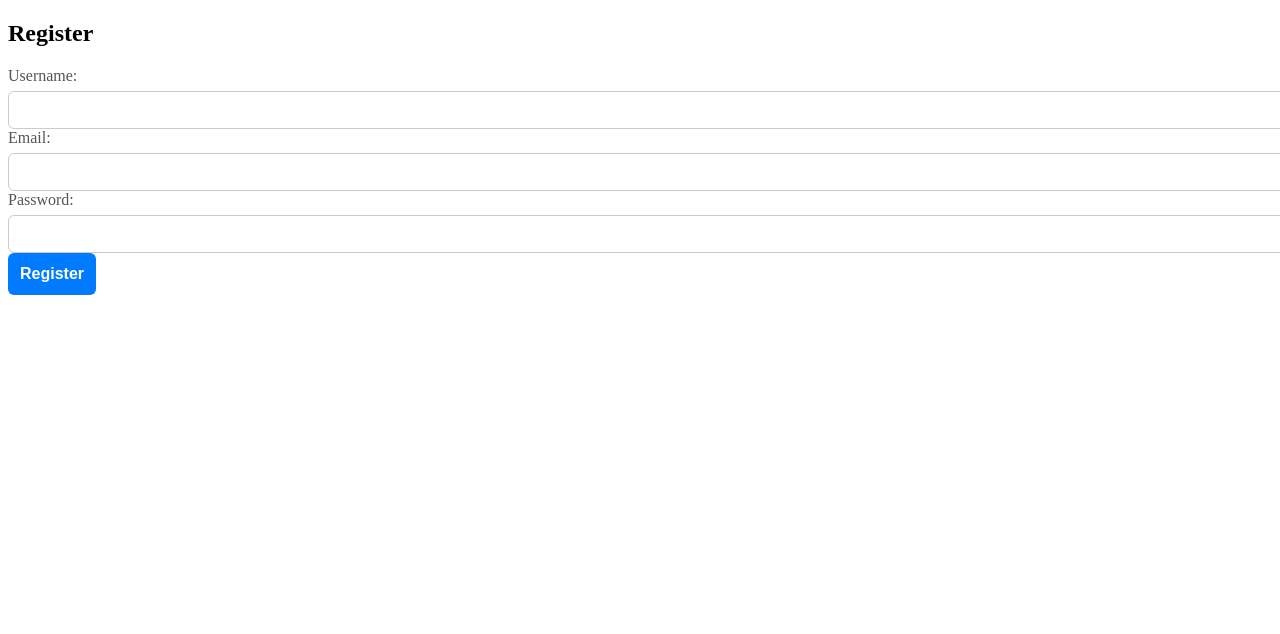
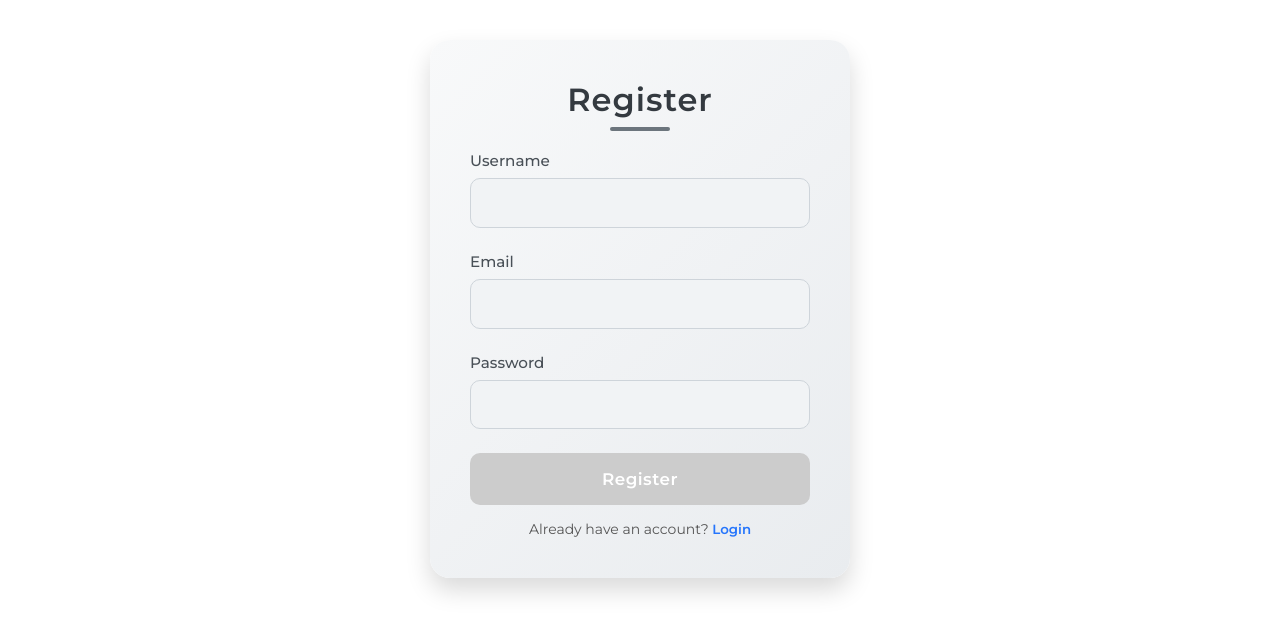
Before and after one commit to Monalisa-Jena2309/NewProject, an Angular app: page /register in a window 1280 px wide. Shown: the top 634 px of the page. Built offline with nearby package versions, Linux system fonts and the light colour scheme.

Commit message:
styles applied to login & register page

```diff
--- a/src/app/login/login.component.css
+++ b/src/app/login/login.component.css
@@ -1,68 +1,157 @@
-.auth-container {
-  width: 350px;
-  margin: 60px auto;
-  padding: 30px;
-  background: #fff;
-  border-radius: 12px;
-  box-shadow: 0 4px 12px rgba(0,0,0,0.1);
-  text-align: center;
+/* Enhanced General Styling */
+@import url('https://fonts.googleapis.com/css2?family=Montserrat:wght@400;500;600;700&display=swap');
+
+* {
+  margin: 0;
+  padding: 0;
+  box-sizing: border-box;
+  font-family: 'Montserrat', sans-serif; /* A more modern and elegant font */
 }
 
-.auth-container h2 {
-  margin-bottom: 20px;
-  color: #333;
+/* Container */
+.login-container {
+  max-width: 420px; /* Slightly wider for a more spacious feel */
+  margin: 5vh auto;
+  padding: 2.5rem; /* Increased padding for better internal spacing */
+  background: linear-gradient(135deg, #f8f9fa, #e9ecef); /* Lighter, more subtle gradient */
+  border-radius: 20px; /* More rounded corners for a softer look */
+  box-shadow: 0 12px 25px rgba(0, 0, 0, 0.15); /* A more pronounced, elevated shadow */
+  text-align: center;
+  transition: transform 0.3s ease-in-out, box-shadow 0.3s ease-in-out; /* Smooth hover transition */
 }
 
-.auth-form {
-  display: flex;
-  flex-direction: column;
-  gap: 15px;
+.login-container:hover {
+  transform: translateY(-5px); /* Adds a subtle lift on hover */
+  box-shadow: 0 15px 30px rgba(0, 0, 0, 0.2); /* Deeper shadow on hover */
 }
 
-.form-group {
+/* Heading */
+.login-container h2 {
+  margin-bottom: 2rem;
+  color: #343a40; /* Darker, more professional heading color */
+  font-size: 2rem; /* Larger font size */
+  font-weight: 600; /* Bolder font weight */
+  letter-spacing: 1px; /* Improved readability */
+  position: relative;
+}
+
+.login-container h2::after {
+  content: '';
+  position: absolute;
+  bottom: -0.75rem;
+  left: 50%;
+  transform: translateX(-50%);
+  width: 60px; /* Wider underline */
+  height: 4px;
+  background: #6c757d; /* A stylish, subtle underline color */
+  border-radius: 2px;
+}
+
+/* Form Fields */
+.login-container form div {
+  margin-bottom: 1.5rem; /* Increased spacing between form fields */
   text-align: left;
 }
 
-label {
+.login-container label {
   display: block;
-  margin-bottom: 6px;
+  margin-bottom: 0.5rem;
+  color: #495057;
   font-weight: 500;
-  color: #555;
+  transition: color 0.3s ease;
 }
 
-input {
+.login-container input {
   width: 100%;
-  padding: 10px;
-  border: 1px solid #ccc;
-  border-radius: 6px;
-  font-size: 14px;
+  padding: 1rem; /* Larger padding for a more modern, touch-friendly field */
+  border: 1px solid #ced4da;
+  border-radius: 10px; /* More rounded corners */
+  font-size: 1rem;
+  background-color: #f1f3f5; /* Light gray background for a clean look */
+  transition: all 0.3s ease;
 }
 
-button {
-  background-color: #007bff;
-  color: #fff;
-  padding: 12px;
-  border: none;
-  border-radius: 6px;
-  cursor: pointer;
-  font-size: 16px;
-  font-weight: bold;
+.login-container input:focus {
+  border-color: #4dabf7; /* Brighter, more vibrant focus color */
+  box-shadow: 0 0 0 3px rgba(77, 171, 247, 0.25); /* Glow effect on focus */
+  outline: none;
+  background-color: #fff; /* White background on focus for contrast */
 }
 
-button:hover {
-  background-color: #0056b3;
+/* Buttons */
+.login-container button[type="submit"] {
+  width: 100%;
+  background: linear-gradient(45deg, #4dabf7, #6982f6); /* Vibrant blue-purple gradient */
+  color: white;
+  border: none;
+  padding: 1rem 1.5rem; /* Larger padding */
+  border-radius: 10px;
+  cursor: pointer;
+  font-size: 1.1rem; /* Slightly larger font */
+  font-weight: 600;
+  letter-spacing: 0.5px;
+  transition: all 0.4s ease;
+  position: relative;
+  overflow: hidden;
+  box-shadow: 0 6px 15px rgba(105, 130, 246, 0.3); /* Soft shadow for a floating effect */
 }
 
-.switch {
-  margin-top: 10px;
-  font-size: 14px;
+.login-container button[type="submit"]:hover {
+  transform: translateY(-3px); /* Lifts the button slightly */
+  box-shadow: 0 8px 20px rgba(105, 130, 246, 0.4); /* Deeper shadow on hover */
 }
 
-.switch a {
-  color: #007bff;
-  text-decoration: none;
+.login-container button[type="submit"]:active {
+  transform: translateY(1px); /* A slight press down effect */
 }
 
-.switch a:hover {
-  text-decoration: underline;
+/* Register Link */
+.login-container p {
+  margin-top: 1.5rem;
+  font-size: 0.95rem;
+  color: #6c757d;
 }
+
+.login-container p button {
+  background: none;
+  color: #6982f6; /* Matching the button gradient color */
+  border: none;
+  font-weight: 600; /* Bolder for emphasis */
+  cursor: pointer;
+  padding: 0;
+  font-size: 0.95rem;
+  transition: color 0.3s ease;
+  position: relative;
+}
+
+.login-container p button::after {
+  content: '';
+  position: absolute;
+  bottom: -2px;
+  left: 0;
+  width: 0;
+  height: 2px;
+  background-color: #6982f6;
+  transition: width 0.3s ease-out; /* Smooth underline animation */
+}
+
+.login-container p button:hover {
+  color: #4dabf7;
+}
+
+.login-container p button:hover::after {
+  width: 100%;
+}
+
+/* Responsive */
+@media (max-width: 480px) {
+  .login-container {
+    margin: 2vh 1rem;
+    padding: 1.5rem;
+  }
+
+  .login-container h2 {
+    font-size: 1.6rem;
+    margin-bottom: 1.5rem;
+  }
+}
--- a/src/app/login/login.component.html
+++ b/src/app/login/login.component.html
@@ -1,21 +1,46 @@
 <div class="login-container">
   <h2>Login</h2>
+
+  <!-- Feedback message -->
+  <div *ngIf="message" class="feedback-message success">{{ message }}</div>
+  <div *ngIf="errorMessage" class="feedback-message error">{{ errorMessage }}</div>
 
   <form #loginForm="ngForm" (ngSubmit)="onSubmit(loginForm)">
 
     <!-- Username -->
     <div>
       <label>Username</label>
-      <input type="text" name="username" [(ngModel)]="credentials.username" required />
+      <input
+        type="text"
+        name="username"
+        [(ngModel)]="credentials.username"
+        required
+        #username="ngModel"
+      />
+      <div *ngIf="username.invalid && username.touched" class="validation-error">
+        Username is required
+      </div>
     </div>
 
     <!-- Password -->
     <div>
       <label>Password</label>
-      <input type="password" name="password" [(ngModel)]="credentials.password" required />
+      <input
+        type="password"
+        name="password"
+        [(ngModel)]="credentials.password"
+        required
+        minlength="6"
+        #password="ngModel"
+      />
+      <div *ngIf="password.invalid && password.touched" class="validation-error">
+        Password must be at least 6 characters
+      </div>
     </div>
 
-    <button type="submit">Login</button>
+    <button type="submit" [disabled]="loginForm.invalid || isLoading">
+      {{ isLoading ? 'Logging in...' : 'Login' }}
+    </button>
   </form>
 
   <p>
--- a/src/app/login/login.component.ts
+++ b/src/app/login/login.component.ts
@@ -2,36 +2,50 @@ import { Component } from '@angular/core';
 import { FormsModule } from '@angular/forms';
 import { Router } from '@angular/router';
 import { AuthService } from '../auth.service';
+import { CommonModule } from '@angular/common';   // ⬅️ Add this
 
 @Component({
   selector: 'app-login',
   standalone: true,
-  imports: [FormsModule],
+  imports: [FormsModule, CommonModule],   // ⬅️ Include CommonModule
   templateUrl: './login.component.html',
   styleUrls: ['./login.component.css']
 })
 export class LoginComponent {
   credentials = { username: '', password: '' };
+  isLoading = false;
+  message = '';
+  errorMessage = '';
 
   constructor(private authService: AuthService, private router: Router) {}
 
   onSubmit(form: any) {
-    if (form.valid) {
-      this.authService.login(this.credentials).subscribe({
-        next: () => {
-          alert('Login successful!');
-          this.router.navigate(['/dashboard']);   // ✅ only dashboard after login
-        },
-        error: () => {
-          alert('Login failed! Please check username/password.');
-        }
-      });
-    } else {
-      alert('Please fill in all required fields.');
+    if (!form.valid) {
+      this.errorMessage = '❌ All fields are required!';
+      this.message = '';
+      return;
     }
+
+    this.isLoading = true;
+    this.errorMessage = '';
+    this.message = '';
+
+    this.authService.login(this.credentials).subscribe({
+      next: () => {
+        this.isLoading = false;
+        this.message = '✅ Login successful!';
+        this.errorMessage = '';
+        this.router.navigate(['/dashboard']);
+      },
+      error: () => {
+        this.isLoading = false;
+        this.errorMessage = '❌ Login failed! Please check username/password.';
+        this.message = '';
+      }
+    });
   }
 
   goToRegister() {
-    this.router.navigate(['/register']);   // ✅ navigate to register page
+    this.router.navigate(['/register']);
   }
 }
--- a/src/app/register/register.component.css
+++ b/src/app/register/register.component.css
@@ -1,68 +1,180 @@
-.auth-container {
-  width: 350px;
-  margin: 60px auto;
-  padding: 30px;
-  background: #fff;
-  border-radius: 12px;
-  box-shadow: 0 4px 12px rgba(0,0,0,0.1);
+/* Google Font */
+@import url('https://fonts.googleapis.com/css2?family=Montserrat:wght@400;500;600;700&display=swap');
+
+/* Global Reset */
+* {
+  margin: 0;
+  padding: 0;
+  box-sizing: border-box;
+  font-family: 'Montserrat', sans-serif;
+}
+
+/* Container */
+.register-container {
+  max-width: 420px;
+  margin: 5vh auto;
+  padding: 2.5rem;
+  background: linear-gradient(135deg, #f8f9fa, #e9ecef);
+  border-radius: 20px;
+  box-shadow: 0 12px 25px rgba(0, 0, 0, 0.15);
+  text-align: center;
+  transition: transform 0.3s ease-in-out, box-shadow 0.3s ease-in-out;
+}
+
+.register-container:hover {
+  transform: translateY(-5px);
+  box-shadow: 0 15px 30px rgba(0, 0, 0, 0.2);
+}
+
+/* Heading */
+.register-container h2 {
+  margin-bottom: 2rem;
+  color: #343a40;
+  font-size: 2rem;
+  font-weight: 600;
+  letter-spacing: 1px;
+  position: relative;
+}
+
+.register-container h2::after {
+  content: '';
+  position: absolute;
+  bottom: -0.75rem;
+  left: 50%;
+  transform: translateX(-50%);
+  width: 60px;
+  height: 4px;
+  background: #6c757d;
+  border-radius: 2px;
+}
+
+/* Feedback message */
+.feedback-message {
+  margin-bottom: 1.2rem;
+  padding: 0.9rem 1rem;
+  border-radius: 10px;
+  font-weight: 500;
+  font-size: 0.95rem;
   text-align: center;
 }
 
-.auth-container h2 {
-  margin-bottom: 20px;
-  color: #333;
+.feedback-message.success {
+  background: #d4edda;
+  color: #155724;
+  border: 1px solid #c3e6cb;
 }
 
-.auth-form {
-  display: flex;
-  flex-direction: column;
-  gap: 15px;
+.feedback-message.error {
+  background: #f8d7da;
+  color: #721c24;
+  border: 1px solid #f5c6cb;
 }
 
-.form-group {
+/* Form Fields */
+.register-container form div {
+  margin-bottom: 1.5rem;
   text-align: left;
 }
 
-label {
+.register-container label {
   display: block;
-  margin-bottom: 6px;
+  margin-bottom: 0.5rem;
+  color: #495057;
   font-weight: 500;
+  font-size: 0.95rem;
+}
+
+.register-container input {
+  width: 100%;
+  padding: 0.9rem 1rem;
+  border: 1px solid #ced4da;
+  border-radius: 10px;
+  font-size: 1rem;
+  background-color: #f1f3f5;
+  transition: all 0.3s ease;
+}
+
+.register-container input:focus {
+  border-color: #4dabf7;
+  box-shadow: 0 0 0 3px rgba(77, 171, 247, 0.25);
+  outline: none;
+  background-color: #fff;
+}
+
+/* Validation Errors */
+.validation-error {
+  color: #e03131;
+  font-size: 0.85rem;
+  margin-top: 0.4rem;
+}
+
+/* Buttons */
+.register-container button[type="submit"] {
+  width: 100%;
+  background: linear-gradient(45deg, #4dabf7, #6982f6);
+  color: #fff;
+  border: none;
+  padding: 1rem;
+  border-radius: 10px;
+  cursor: pointer;
+  font-size: 1.05rem;
+  font-weight: 600;
+  letter-spacing: 0.5px;
+  transition: all 0.3s ease;
+  box-shadow: 0 6px 15px rgba(105, 130, 246, 0.3);
+}
+
+.register-container button[type="submit"]:hover:not(:disabled) {
+  transform: translateY(-3px);
+  box-shadow: 0 8px 20px rgba(105, 130, 246, 0.4);
+}
+
+.register-container button[type="submit"]:disabled {
+  background: #ccc;
+  box-shadow: none;
+  cursor: not-allowed;
+}
+p {
+  margin-top: 15px;
+  font-size: 14px;
+  text-align: center;
   color: #555;
 }
 
-input {
-  width: 100%;
-  padding: 10px;
-  border: 1px solid #ccc;
-  border-radius: 6px;
-  font-size: 14px;
+p button {
+  background: none;
+  border: none;
+  color: #2575fc; /* same blue as your theme */
+  font-weight: 600;
+  cursor: pointer;
+ transition: width 0.3s ease-out;
 }
 
-button {
-  background-color: #007bff;
-  color: #fff;
-  padding: 12px;
-  border: none;
-  border-radius: 6px;
-  cursor: pointer;
-  font-size: 16px;
-  font-weight: bold;
+p button:hover {
+  color: #6a11cb; /* hover effect */
+  text-decoration: underline;
 }
 
-button:hover {
-  background-color: #0056b3;
+
+/* Responsive */
+@media (max-width: 480px) {
+  .register-container {
+    margin: 2vh 1rem;
+    padding: 1.8rem;
   }
 
-.switch {
-  margin-top: 10px;
-  font-size: 14px;
+  .register-container h2 {
+    font-size: 1.6rem;
+    margin-bottom: 1.5rem;
   }
 
-.switch a {
-  color: #007bff;
-  text-decoration: none;
+  .register-container input {
+    padding: 0.8rem;
+    font-size: 0.95rem;
   }
 
-.switch a:hover {
-  text-decoration: underline;
+  .register-container button[type="submit"] {
+    padding: 0.9rem;
+    font-size: 1rem;
   }
+}
--- a/src/app/register/register.component.html
+++ b/src/app/register/register.component.html
@@ -1,14 +1,18 @@
-<h2>Register</h2>
+<div class="register-container">
+  <h2 class="form-title">Register</h2>
 
   <!-- Feedback message -->
-<div *ngIf="message" [style.color]="message.includes('❌') ? 'red' : 'green'" style="margin-bottom:10px;">
+  <div *ngIf="message"
+       class="feedback-message"
+       [ngClass]="message.includes('❌') ? 'error' : 'success'">
     {{ message }}
   </div>
 
   <form #registerForm="ngForm" (ngSubmit)="onSubmit(registerForm)">
+
     <!-- Username -->
     <div>
-    <label>Username:</label>
+      <label>Username</label>
       <input
         type="text"
         name="username"
@@ -17,14 +21,14 @@
         minlength="3"
         #username="ngModel"
       />
-    <div *ngIf="username.invalid && username.touched" style="color:red;">
+      <div *ngIf="username.invalid && username.touched" class="validation-error">
         Username must be at least 3 characters
       </div>
     </div>
 
     <!-- Email -->
     <div>
-    <label>Email:</label>
+      <label>Email</label>
       <input
         type="email"
         name="email"
@@ -32,14 +36,14 @@
         required
         #email="ngModel"
       />
-    <div *ngIf="email.invalid && email.touched" style="color:red;">
+      <div *ngIf="email.invalid && email.touched" class="validation-error">
         Enter a valid email
       </div>
     </div>
 
     <!-- Password -->
     <div>
-    <label>Password:</label>
+      <label>Password</label>
       <input
         type="password"
         name="password"
@@ -48,7 +52,7 @@
         minlength="6"
         #password="ngModel"
       />
-    <div *ngIf="password.invalid && password.touched" style="color:red;">
+      <div *ngIf="password.invalid && password.touched" class="validation-error">
         Password must be at least 6 characters
       </div>
     </div>
@@ -58,3 +62,10 @@
       {{ isLoading ? 'Registering...' : 'Register' }}
     </button>
   </form>
+
+  <!-- Back to login link -->
+  <p>
+    Already have an account?
+    <button (click)="goToLogin()">Login</button>
+  </p>
+</div>
--- a/src/app/register/register.component.ts
+++ b/src/app/register/register.component.ts
@@ -2,10 +2,12 @@ import { Component } from '@angular/core';
 import { FormsModule, NgForm } from '@angular/forms';
 import { AuthService } from '../auth.service';
 import { CommonModule } from '@angular/common';
+import { Router } from '@angular/router';
+
 @Component({
   selector: 'app-register',
   standalone: true,
-  imports: [FormsModule,CommonModule],
+  imports: [FormsModule, CommonModule],
   templateUrl: './register.component.html',
   styleUrls: ['./register.component.css']
 })
@@ -13,32 +15,66 @@ export class RegisterComponent {
   user = { username: '', email: '', password: '' };
   isLoading = false;
   message = '';
+  errorMessage = '';
 
-  constructor(private authService: AuthService) {}
+  // ✅ Inject Router here
+  constructor(private authService: AuthService, private router: Router) {}
 
   onSubmit(form: NgForm) {
-    console.log('Form submitted!', this.user); // DEBUG
+    console.log('Form submitted!', this.user);
 
+    // Simple validation
     if (!this.user.username || !this.user.email || !this.user.password) {
-      this.message = '❌ All fields are required!';
+      this.errorMessage = '❌ All fields are required!';
+      this.message = '';
+      return;
+    }
+
+    if (!this.validateEmail(this.user.email)) {
+      this.errorMessage = '❌ Please enter a valid email!';
+      this.message = '';
+      return;
+    }
+
+    if (this.user.password.length < 6) {
+      this.errorMessage = '❌ Password must be at least 6 characters!';
+      this.message = '';
       return;
     }
 
     this.isLoading = true;
     this.message = '';
+    this.errorMessage = '';
 
     this.authService.register(this.user).subscribe({
       next: res => {
         this.isLoading = false;
         this.message = '✅ Registered successfully!';
+        this.errorMessage = '';
         this.user = { username: '', email: '', password: '' };
-        form.resetForm(); // Reset the form
+        form.resetForm();
+
+        // ✅ Navigate to login page after successful registration
+        this.router.navigate(['/login']);
       },
       error: err => {
         this.isLoading = false;
-        this.message = '❌ Registration failed. Please try again.';
+        this.errorMessage =
+          err.error?.message || '❌ Registration failed. Please try again.';
+        this.message = '';
         console.error('Registration error:', err);
       }
     });
   }
+
+  // Email validation regex
+  validateEmail(email: string): boolean {
+    const re = /^[^\s@]+@[^\s@]+\.[^\s@]+$/;
+    return re.test(email.toLowerCase());
+  }
+
+  // ✅ Separate method in case you have a "Go to Login" button
+  goToLogin(): void {
+    this.router.navigate(['/login']);
+  }
 }
```
Lines whose indentation alone changed are shown as unchanged.
